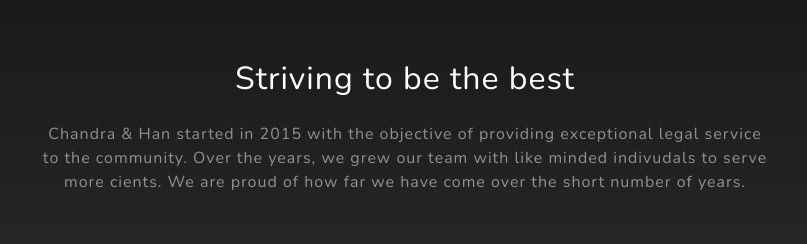
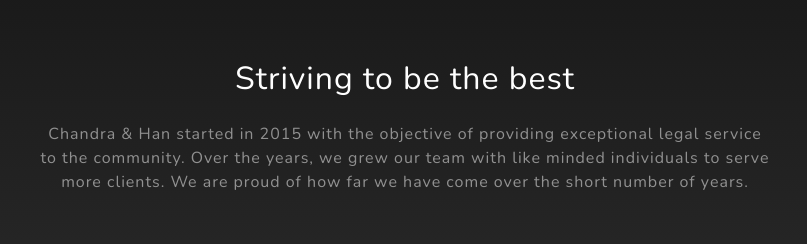
Before and after one commit to chandra-han/chanhan, a website: page index.html in a window 1280 px wide. Shown: the part 900-1144 px from the top of the page, 235-1042 px from the left. Drawn offline with nearby package versions, Linux system fonts and the light colour scheme.

Commit message:
update7.3

```diff
--- a/index.html
+++ b/index.html
@@ -63,7 +63,7 @@
         <div class="row">
           <div class="col-lg-8 mx-auto">
             <h2 class="text-white mb-4">Striving to be the best</h2>
-            <p class="text-white-50">Chandra & Han started in 2015 with the objective of providing exceptional legal service to the community. Over the years, we grew our team with like minded indivudals to serve more cients. We are proud of how far we have come over the short number of years.</p>
+            <p class="text-white-50">Chandra & Han started in 2015 with the objective of providing exceptional legal service to the community. Over the years, we grew our team with like minded individuals to serve more clients. We are proud of how far we have come over the short number of years.</p>
           </div>
         </div>
         <img src="img/ipad.png" class="img-fluid" alt="">
```
